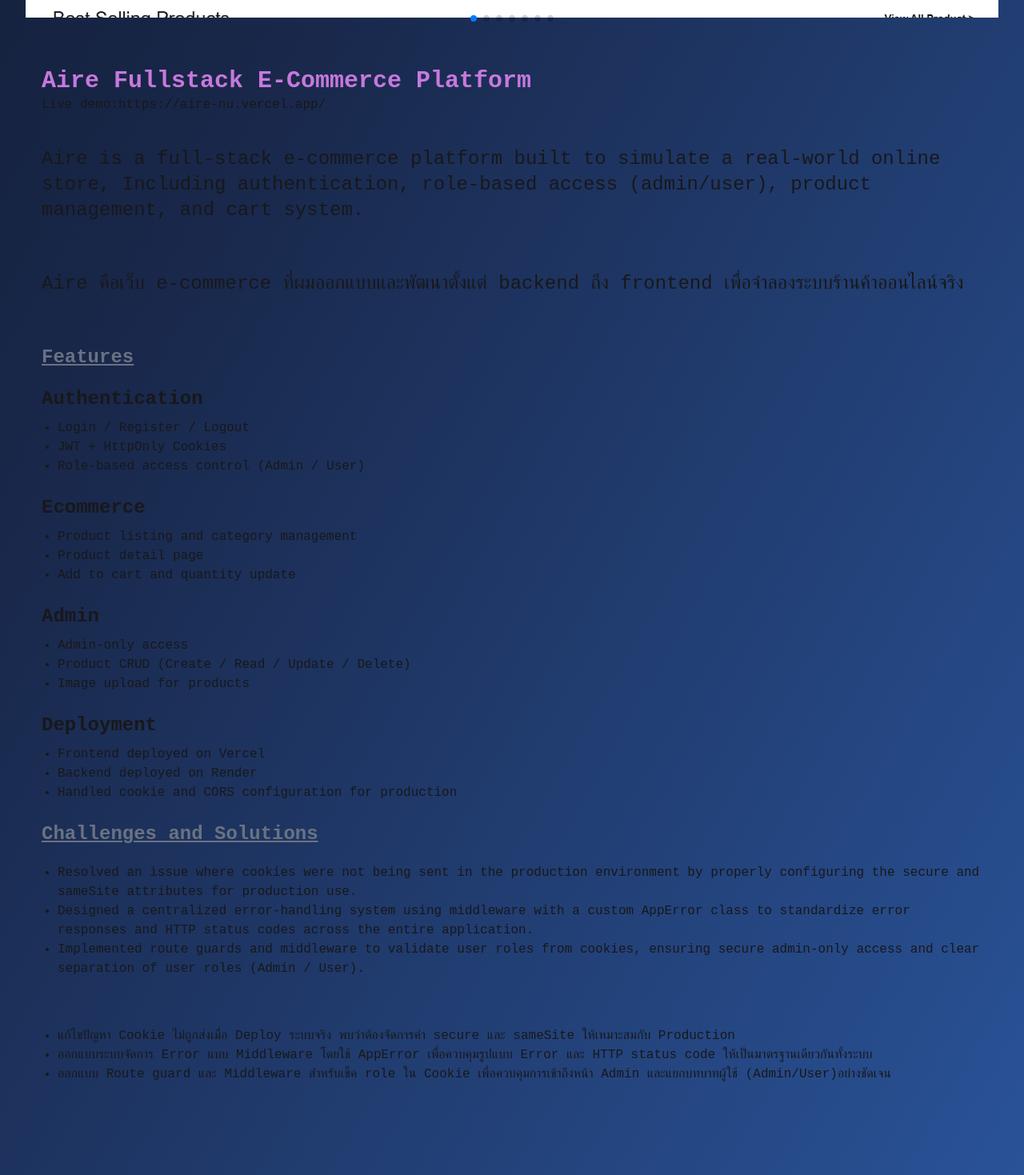
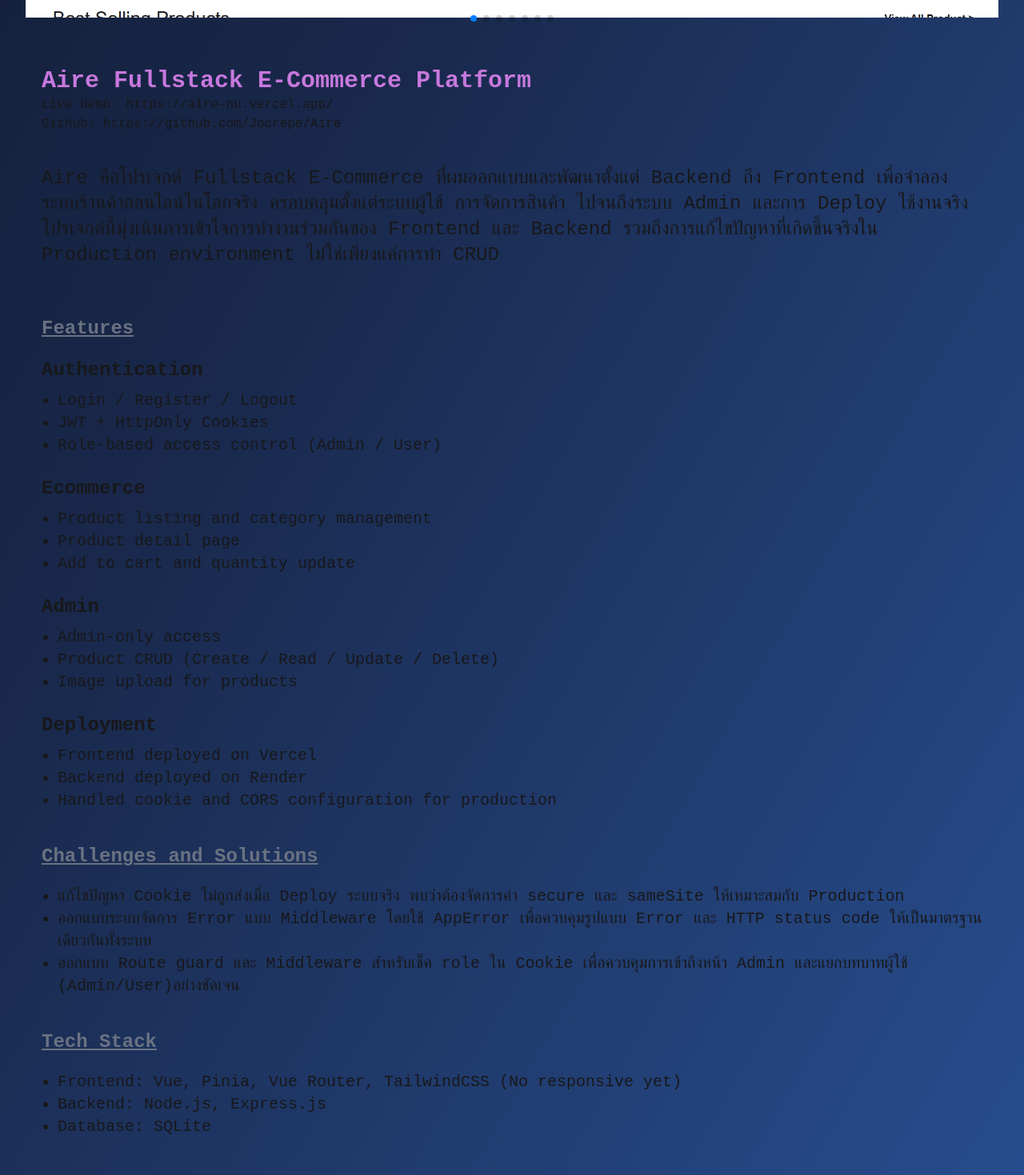
Before and after one commit to Jocrepe/Portfolio, a Nuxt app: page /project/aire in a window 1280 px wide. Shown: the part 801-2270 px from the top of the page at 80% size. Built offline with nearby package versions, Linux system fonts and the light colour scheme.

Commit message:
update project 1

```diff
--- a/app/layouts/Navbar.vue
+++ b/app/layouts/Navbar.vue
@@ -50,22 +50,22 @@
         <div v-if="mobileMenuOpen"
              class="lg:hidden fixed top-20 left-0 right-0 bg-black shadow-lg z-40 p-4">
             <div class="flex flex-col gap-2">
-                <NuxtLink to="#home" @click="closeMenu">
+                <NuxtLink to="/#home" @click="closeMenu">
                     <button class="btn btn-ghost w-full justify-start text-lg">
                         <span class="text-[#C778DD]">#</span>home
                     </button>
                 </NuxtLink>
-                <NuxtLink to="#project" @click="closeMenu">
+                <NuxtLink to="/#project" @click="closeMenu">
                     <button class="btn btn-ghost w-full justify-start text-lg">
                         <span class="text-[#C778DD]">#</span>my-works
                     </button>
                 </NuxtLink>
-                <NuxtLink to="#about" @click="closeMenu">
+                <NuxtLink to="/#about" @click="closeMenu">
                     <button class="btn btn-ghost w-full justify-start text-lg">
                         <span class="text-[#C778DD]">#</span>about-me
                     </button>
                 </NuxtLink>
-                <NuxtLink to="#contact" @click="closeMenu">
+                <NuxtLink to="/#contact" @click="closeMenu">
                     <button class="btn btn-ghost w-full justify-start text-lg">
                         <span class="text-[#C778DD]">#</span>contact
                     </button>
--- a/app/pages/project/[id].vue
+++ b/app/pages/project/[id].vue
@@ -22,7 +22,7 @@
 
 <template>
     <Navbar>
-        <div class="w-full max-w-7xl mx-auto px-4 sm:px-6 lg:px-8 ">
+        <div class="w-full max-w-7xl mx-auto px-4 sm:px-6 lg:px-8">
             <div class="mt-20 items-center mb-10">
                 <div class="flex items-center text-2xl sm:text-3xl">
                     <p class="text-[#C778DD]">#</p>
@@ -43,7 +43,10 @@
                 <div class="text-[#C778DD] text-2xl font-bold sm:text-3xl flex">
                     <p>{{ project?.name }}</p>
                 </div>
-                <div class="flex"><p>Live demo:</p><a :href="project?.livedemo">{{ project?.livedemo }}</a></div>
+                <div class="flex flex-col">
+                    <div><a :href="project?.livedemo">Live demo: {{ project?.livedemo }}</a></div>
+                    <div><a :href="project?.Github">Github: {{ project?.Github }}</a></div>
+                </div>
                 <div class="text-xl sm:text-2xl mt-10">
                     <p>{{ project?.description }}</p>
 
@@ -56,23 +59,32 @@
                         {{ category }}
                     </h3>
 
-                    <ul class="list-disc pl-5">
+                    <ul class="list-disc pl-5 text-xl">
                         <li v-for="(item, i) in items" :key="i">
                             {{ item }}
                         </li>
                     </ul>
                 </div>
 
-                <div class="text-xl sm:text-2xl font-bold mb-5 text-gray-500 underline">Challenges and Solutions</div>
+                <div class="text-xl sm:text-2xl font-bold mb-5 text-gray-500 underline mt-10">Challenges and Solutions</div>
                 <div class="w-full">
-                    <ul class="list-disc pl-5">
+                    <ul class="list-disc pl-5 text-xl">
                         <li v-for="c in project?.challenges">{{ c }}</li>
                     </ul>
-                    <ul class="mt-15 list-disc pl-5">
-                        <li v-for="c in project?.th_challenges">{{ c }}</li>
+
+                </div>
+
+                <div class="text-xl sm:text-2xl font-bold mb-5 text-gray-500 underline mt-10">Tech Stack</div>
+                <div>
+                    <ul class="list-disc pl-5 text-xl">
+                        <li v-for="i in project?.techstack">{{ i }}</li>
                     </ul>
                 </div>
 
+                <div class="text-xl sm:text-2xl mt-30">
+
+                    <div  v-for="other in project?.other" class="my-10"><p>{{ other }}</p></div>
+                </div>
             </div>
 
 
--- a/app/stores/project.js
+++ b/app/stores/project.js
@@ -1,4 +1,5 @@
 import { defineStore } from 'pinia'
+import Github from '~/assets/icon/github.vue'
 
 export const useProjectStore = defineStore('project', {
   state: () => ({
@@ -8,9 +9,7 @@
             name
             : 'Aire Fullstack E-Commerce Platform',
             description
-            : 'Aire is a full-stack e-commerce platform built to simulate a real-world online store, Including authentication, role-based access (admin/user), product management, and cart system.',
-            th_description
-            : 'Aire คือเว็บ e-commerce ที่ผมออกแบบและพัฒนาตั้งแต่ backend ถึง frontend เพื่อจำลองระบบร้านค้าออนไลน์จริง',
+            : 'Aire คือโปรเจกต์ Fullstack E-Commerce ที่ผมออกแบบและพัฒนาตั้งแต่ Backend ถึง Frontend เพื่อจำลองระบบร้านค้าออนไลน์ในโลกจริง ครอบคลุมตั้งแต่ระบบผู้ใช้ การจัดการสินค้า ไปจนถึงระบบ Admin และการ Deploy ใช้งานจริง โปรเจกต์นี้มุ่งเน้นการเข้าใจการทำงานร่วมกันของ Frontend และ Backend รวมถึงการแก้ไขปัญหาที่เกิดขึ้นจริงใน Production environment ไม่ใช่เพียงแค่การทำ CRUD',
             features: {
                 authentication: [
                     'Login / Register / Logout',
@@ -34,11 +33,6 @@
                 ],
             },
             challenges : [
-                'Resolved an issue where cookies were not being sent in the production environment by properly configuring the secure and sameSite attributes for production use.',
-                'Designed a centralized error-handling system using middleware with a custom AppError class to standardize error responses and HTTP status codes across the entire application.',
-                'Implemented route guards and middleware to validate user roles from cookies, ensuring secure admin-only access and clear separation of user roles (Admin / User).'
-            ],
-            th_challenges : [
                 'แก้ไขปัญหา Cookie ไม่ถูกส่งเมื่อ Deploy ระบบจริง พบว่าต้องจัดการค่า secure และ sameSite ให้เหมาะสมกับ Production',
                 'ออกแบบระบบจัดการ Error แบบ Middleware โดยใช้ AppError เพื่อควบคุมรูปแบบ Error และ HTTP status code ให้เป็นมาตรฐานเดียวกันทั้งระบบ',
                 'ออกแบบ Route guard และ Middleware สำหรับเช็ค role ใน Cookie เพื่อควบคุมการเข้าถึงหน้า Admin และแยกบทบาทผู้ใช้ (Admin/User)อย่างชัดเจน'
@@ -52,7 +46,17 @@
                 '/project/aire7.png',
                 '/project/aire8.png',
             ],
-            livedemo : 'https://aire-nu.vercel.app/'
+            livedemo : 'https://aire-nu.vercel.app/',
+            Github : 'https://github.com/Jocrepe/Aire',
+            techstack : [
+                'Frontend: Vue, Pinia, Vue Router, TailwindCSS (No responsive yet)',
+                'Backend: Node.js, Express.js',
+                'Database: SQLite'
+            ],
+            other: [
+                'สามารถเข้าใช้งาน Admin Panel (Demo) ได้ที่ https://aire-nu.vercel.app/admin-login โดยใช้ข้อมูลเข้าสู่ระบบดังนี้:Email: aa , Password: aa',
+                'โปรเจกต์นี้ช่วยให้ผมเข้าใจการทำงานร่วมกันระหว่าง Frontend และ Backend มากขึ้นได้เรียนรู้การจัดการปัญหาที่เกิดขึ้นจริงในขั้นตอน Deploy และการออกแบบระบบที่มากกว่าการทำ CRUD ทั่วไป'
+            ]
         }
     ],
     loading: null,
```
